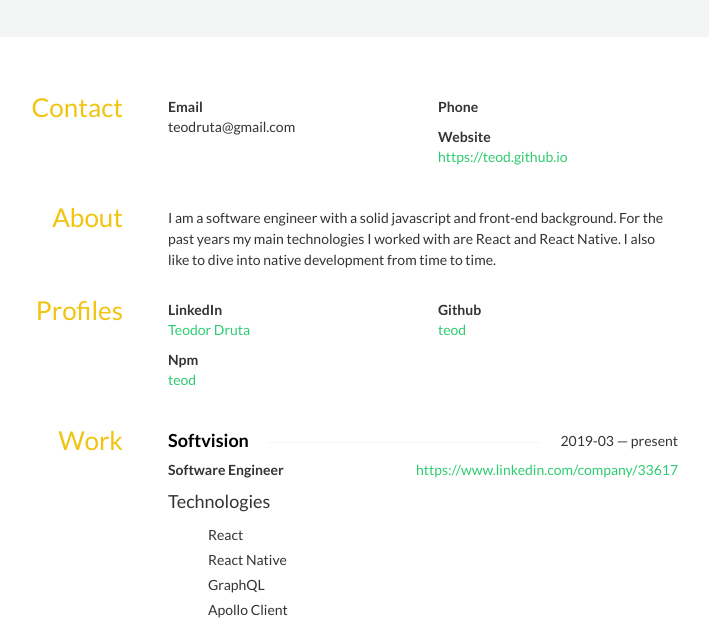
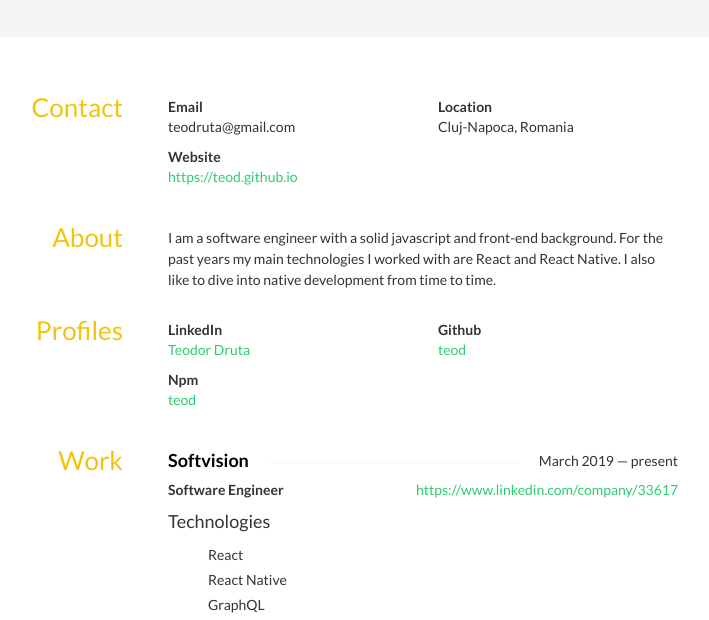
Before and after one commit to teod/teod.github.io, a website with bundled scripts: page resume.html in a window 1280 px wide. Shown: the part 149-769 px from the top of the page, without its empty margins (307-1016 px from the left). Built offline with nearby package versions, Linux system fonts and the light colour scheme; some icons are missing.

Commit message:
Make html resume dynamic

```diff
--- a/main.ts
+++ b/main.ts
@@ -1,5 +1,4 @@
 const openUrl = url => {
-  console.log('url', url)
   const win = window.open(url, '_blank')
   win.focus()
 }
@@ -281,8 +280,6 @@ const monthNames = [
       e.domEvent.keyCode !== 37
 
     if (e.domEvent.keyCode === 13) {
-      console.log('currentLine', currentLine)
-      // handlePrompt()
       if (typeof promptAction === 'function') {
         if (currentLine === 'y' || currentLine === 'yes') {
           executePromptAction()
@@ -294,7 +291,6 @@ const monthNames = [
       } else {
         handlePrompt()
       }
-      // prompt()
     } else if (e.domEvent.keyCode === 8) {
       // Do not delete the prompt
       if ((term as any)._core.buffer.x > 2) {
--- a/resume.html
+++ b/resume.html
@@ -1,19 +1,25 @@
-<!doctype html>
+<!DOCTYPE html>
 <html>
   <head>
-
-	<meta charset="utf-8">
-	<meta name="viewport" content="width=device-width, user-scalable=no, minimal-ui">
+    <meta charset="utf-8" />
+    <meta
+      name="viewport"
+      content="width=device-width, user-scalable=no, minimal-ui"
+    />
 
     <title>Teodor Druta</title>
 
-	<link rel="stylesheet" href="https://cdnjs.cloudflare.com/ajax/libs/twitter-bootstrap/3.2.0/css/bootstrap.min.css">
-	<link rel="stylesheet" href="https://cdnjs.cloudflare.com/ajax/libs/octicons/2.0.2/octicons.min.css">
+    <link
+      rel="stylesheet"
+      href="https://cdnjs.cloudflare.com/ajax/libs/twitter-bootstrap/3.2.0/css/bootstrap.min.css"
+    />
+    <link
+      rel="stylesheet"
+      href="https://cdnjs.cloudflare.com/ajax/libs/octicons/2.0.2/octicons.min.css"
+    />
 
     <style type="text/css">
-	@import url(
-	https://fonts.googleapis.com/css?family=Lato:400,700
-);
+      @import url(https://fonts.googleapis.com/css?family=Lato:400,700);
       body {
         background: #fff;
         font-family: Lato, sans-serif;
@@ -38,7 +44,7 @@ h1,
       h2,
       h3,
       h4 {
-	margin-top: 0
+        margin-top: 0;
       }
       section {
         margin-top: 30px;
@@ -48,12 +54,12 @@ li {
         list-style: none;
       }
       li:before {
-	content: "\f052";
+        content: '\f052';
         float: left;
         font: 13px Octicons;
         margin-top: 6px;
         margin-left: -20px;
-	opacity: .1;
+        opacity: 0.1;
         position: absolute;
       }
       blockquote {
@@ -112,7 +118,7 @@ h4 span:first-child {
         font-weight: bold;
       }
       #education .area:before {
-	content: "\f0d7";
+        content: '\f0d7';
         font: 16px Octicons;
         margin-right: 6px;
       }
@@ -161,7 +167,7 @@ h4 span:first-child {
           text-align: left;
         }
         #publications .website a:before {
-		content: "View publication";
+          content: 'View publication';
         }
       }
       @media (max-width: 480px) {
@@ -186,20 +192,17 @@ h4 span:first-child {
           display: none;
         }
       }
-
     </style>
-
   </head>
   <body>
-
     <header id="header">
       <div class="container">
         <div class="row">
           <div class="col-sm-9 col-sm-push-3">
-					<h1>
+            <h1 id="name">
               Teodor Druta
             </h1>
-					<h2>
+            <h2 id="label">
               Software Engineer
             </h2>
           </div>
@@ -207,7 +210,6 @@ h4 span:first-child {
       </div>
     </header>
     <div id="content" class="container">
-
       <section id="contact" class="row">
         <aside class="col-sm-3">
           <h3>Contact</h3>
@@ -219,8 +221,8 @@ h4 span:first-child {
               <div class="email">teodruta@gmail.com</div>
             </div>
             <div class="col-sm-6">
-				<strong>Phone</strong>
-				<div class="phone"></div>
+              <strong>Location</strong>
+              <div class="location">Cluj-Napoca, Romania</div>
             </div>
             <div class="col-sm-6">
               <strong>Website</strong>
@@ -236,7 +238,12 @@ h4 span:first-child {
           <h3>About</h3>
         </aside>
         <div class="col-sm-9">
-			<p>I am a software engineer with a solid javascript and front-end background. For the past years my main technologies I worked with are React and React Native. I also like to dive into native development from time to time.</p>
+          <p id="summary">
+            I am a software engineer with a solid javascript and front-end
+            background. For the past years my main technologies I worked with
+            are React and React Native. I also like to dive into native
+            development from time to time.
+          </p>
         </div>
       </section>
       <section id="profiles" class="row">
@@ -244,14 +251,16 @@ h4 span:first-child {
           <h3>Profiles</h3>
         </aside>
         <div class="col-sm-9">
-			<div class="row">
+          <div class="row" id="profiles-list">
             <div class="col-sm-6">
               <strong class="network">
                 LinkedIn
               </strong>
               <div class="username">
                 <div class="url">
-							<a href="https://www.linkedin.com/in/teodor-druta">Teodor Druta</a>
+                  <a href="https://www.linkedin.com/in/teodor-druta"
+                    >Teodor Druta</a
+                  >
                 </div>
               </div>
             </div>
@@ -284,7 +293,7 @@ h4 span:first-child {
           <h3>Work</h3>
         </aside>
         <div class="col-sm-9">
-			<div class="row">
+          <div class="row" id="work-list">
             <div class="col-sm-12">
               <h4 class="strike-through">
                 <span>Softvision</span>
@@ -293,7 +302,9 @@ h4 span:first-child {
                 </span>
               </h4>
               <div class="website pull-right">
-					<a href="https://www.linkedin.com/company/33617">https://www.linkedin.com/company/33617</a>
+                <a href="https://www.linkedin.com/company/33617"
+                  >https://www.linkedin.com/company/33617</a
+                >
               </div>
               <div class="position">
                 Software Engineer
@@ -323,7 +334,9 @@ h4 span:first-child {
                 </span>
               </h4>
               <div class="website pull-right">
-					<a href="https://www.linkedin.com/company/9475890">https://www.linkedin.com/company/9475890</a>
+                <a href="https://www.linkedin.com/company/9475890"
+                  >https://www.linkedin.com/company/9475890</a
+                >
               </div>
               <div class="position">
                 Software Engineer
@@ -352,7 +365,9 @@ h4 span:first-child {
                 </span>
               </h4>
               <div class="website pull-right">
-					<a href="https://www.linkedin.com/company/1988641">https://www.linkedin.com/company/1988641</a>
+                <a href="https://www.linkedin.com/company/1988641"
+                  >https://www.linkedin.com/company/1988641</a
+                >
               </div>
               <div class="position">
                 Software Engineer Consultant
@@ -376,7 +391,9 @@ h4 span:first-child {
                 </span>
               </h4>
               <div class="website pull-right">
-					<a href="https://www.linkedin.com/company/12127">https://www.linkedin.com/company/12127</a>
+                <a href="https://www.linkedin.com/company/12127"
+                  >https://www.linkedin.com/company/12127</a
+                >
               </div>
               <div class="position">
                 Software Engineer
@@ -400,7 +417,9 @@ h4 span:first-child {
                 </span>
               </h4>
               <div class="website pull-right">
-					<a href="https://www.linkedin.com/company/33617">https://www.linkedin.com/company/33617</a>
+                <a href="https://www.linkedin.com/company/33617"
+                  >https://www.linkedin.com/company/33617</a
+                >
               </div>
               <div class="position">
                 Software Engineer
@@ -473,13 +492,12 @@ h4 span:first-child {
         </div>
       </section>
 
-
       <section id="education" class="row">
         <aside class="col-sm-3">
           <h3>Education</h3>
         </aside>
         <div class="col-sm-9">
-			<div class="row">
+          <div class="row" id="education-list">
             <div class="col-sm-12">
               <h4 class="strike-through">
                 <span>Universitatea Tehnică din Cluj-Napoca</span>
@@ -490,22 +508,18 @@ h4 span:first-child {
               <div class="area">
                 Computer Engineering
               </div>
-				<div class="studyType">
-
-				</div>
+              <div class="studyType"></div>
             </div>
           </div>
         </div>
       </section>
-
-
 
       <section id="skills" class="row">
         <aside class="col-sm-3">
           <h3>Skills</h3>
         </aside>
         <div class="col-sm-9">
-			<div class="row">
+          <div class="row" id="skills-list">
             <div class="col-sm-6">
               <div class="name">
                 <h4>Javascript</h4>
@@ -550,38 +564,30 @@ h4 span:first-child {
           <h3>Languages</h3>
         </aside>
         <div class="col-sm-9">
-			<div class="row">
+          <div class="row" id="languages-list">
             <div class="col-sm-6">
               <div class="language">
                 <strong>English</strong>
               </div>
-				<div class="fluency">
-
-				</div>
+              <div class="fluency"></div>
             </div>
             <div class="col-sm-6">
               <div class="language">
                 <strong>Romanian</strong>
               </div>
-				<div class="fluency">
-
-				</div>
+              <div class="fluency"></div>
             </div>
             <div class="col-sm-6">
               <div class="language">
                 <strong>Russian</strong>
               </div>
-				<div class="fluency">
-
-				</div>
+              <div class="fluency"></div>
             </div>
           </div>
         </div>
       </section>
-
-
-
     </div>
 
+		<script src="dist/resume.js"></script>
   </body>
 </html>
--- a/resume.json
+++ b/resume.json
@@ -11,7 +11,7 @@
       "address": "",
       "postalCode": "",
       "city": "Cluj-Napoca",
-      "countryCode": "RO",
+      "country": "Romania",
       "region": ""
     },
     "profiles": [
@@ -138,7 +138,7 @@
   "education": [
     {
       "institution": "Universitatea Tehnică din Cluj-Napoca",
-      "area": "Tehnologia informației",
+      "area": "Computer Engineering",
       "studyType": "",
       "startDate": "2009-09-30",
       "endDate": "2013-07-31",
--- /dev/null
+++ b/resume.ts
@@ -0,0 +1,173 @@
+const monthNames = [
+  'January',
+  'February',
+  'March',
+  'April',
+  'May',
+  'June',
+  'July',
+  'August',
+  'September',
+  'October',
+  'November',
+  'December',
+]
+
+;(function () {
+  const request = new XMLHttpRequest()
+  request.overrideMimeType('application/json')
+  request.open('GET', '/resume.json', true)
+  request.onreadystatechange = () => {
+    if (request.readyState === 4 && request.status === 200) {
+      onResumeLoad(JSON.parse(request.responseText))
+    }
+  }
+
+  request.send(null)
+})()
+
+const onResumeLoad = resume => {
+  const {
+    basics: { name, label, website, email, location, summary, profiles },
+    work,
+    education,
+    skills,
+    languages,
+  } = resume
+
+  document.querySelector('title').innerText = name
+  document.querySelector('#name').innerHTML = name
+  document.querySelector('#label').innerHTML = label
+  document.querySelector('.email').innerHTML = email
+  document.querySelector('.website').innerHTML = website
+
+  document.querySelector(
+    '.location',
+  ).innerHTML = `${location?.city}, ${location?.country}`
+
+  document.querySelector(
+    '.website',
+  ).innerHTML = `<a href="${website}">${website}</a>`
+
+  document.querySelector('#summary').innerHTML = summary
+
+  const profilesHTML = profiles.reduce(
+    (acc, { network, username, url }) =>
+      (acc += `
+      <div class="col-sm-6">
+      <strong class="network">
+        ${network}
+      </strong>
+      <div class="username">
+        <div class="url">
+          <a href="${url}">${username}</a>
+        </div>
+      </div>
+    </div>
+  `),
+    '',
+  )
+
+  document.querySelector('#profiles-list').innerHTML = profilesHTML
+
+  const workHTML = work.reduce(
+    (
+      acc,
+      { company, startDate, endDate, position, website, highlights, summary },
+    ) => {
+      const start = new Date(startDate)
+      const formattedStart = `${
+        monthNames[start.getMonth()]
+      } ${start.getFullYear()}`
+      const end = new Date(endDate)
+      const formattedEnd = !endDate
+        ? 'present'
+        : `${monthNames[start.getMonth()]} ${start.getFullYear()}`
+
+      const technologies = highlights.reduce(
+        (techAcc, highlight) =>
+          (techAcc += `<li class="bullet">${highlight}</li>`),
+        '',
+      )
+
+      return (acc += `
+        <div class="col-sm-12">
+          <h4 class="strike-through">
+            <span>${company}</span>
+            <span class="date">
+              ${formattedStart} — ${formattedEnd}
+            </span>
+          </h4>
+          <div class="website pull-right">
+            <a href="${website}">${website}</a>
+          </div>
+          <div class="position">
+            ${position}
+          </div>
+          <div class="summary">
+            <p>${summary}</p>
+          </div>
+          <h4>Technologies</h4>
+          <ul class="highlights">
+            ${technologies}
+          </ul>
+        </div>
+        `)
+    },
+    '',
+  )
+
+  document.querySelector('#work-list').innerHTML = workHTML
+
+  const educationHTML = education.reduce(
+    (acc, { institution, area, startDate, endDate }) =>
+      (acc += `
+      <div class="col-sm-12">
+        <h4 class="strike-through">
+          <span>${institution}</span>
+          <span class="date">
+            ${new Date(startDate).getFullYear()} — ${new Date(
+        endDate,
+      ).getFullYear()}
+          </span>
+        </h4>
+        <div class="area">
+          ${area}
+        </div>
+        <div class="studyType"></div>
+      </div>
+    `),
+    '',
+  )
+
+  document.querySelector('#education-list').innerHTML = educationHTML
+
+  const skillsHTML = skills.reduce(
+    (acc, { name }) =>
+      (acc += `
+      <div class="col-sm-6">
+        <div class="name">
+          <h4>${name}</h4>
+        </div>
+      </div>
+    `),
+    '',
+  )
+
+  document.querySelector('#skills-list').innerHTML = skillsHTML
+
+  const languagesHTML = languages.reduce(
+    (acc, { language }) =>
+      (acc += `
+    <div class="col-sm-6">
+      <div class="language">
+        <strong>${language}</strong>
+      </div>
+      <div class="fluency"></div>
+    </div>
+    `),
+    '',
+  )
+
+  document.querySelector('#languages-list').innerHTML = languagesHTML
+}
--- a/tsconfig.json
+++ b/tsconfig.json
@@ -10,6 +10,7 @@
   "lib": ["es2015", "es5"],
   "include": [
     "main.ts",
-    "types.ts"
+    "types.ts",
+    "resume.ts"
   ]
 }
```
Also changed, not shown: index.html (+7 -7 lines), dist/main.js, dist/resume.js (added), 3 other files. Lines whose indentation alone changed are shown as unchanged.
